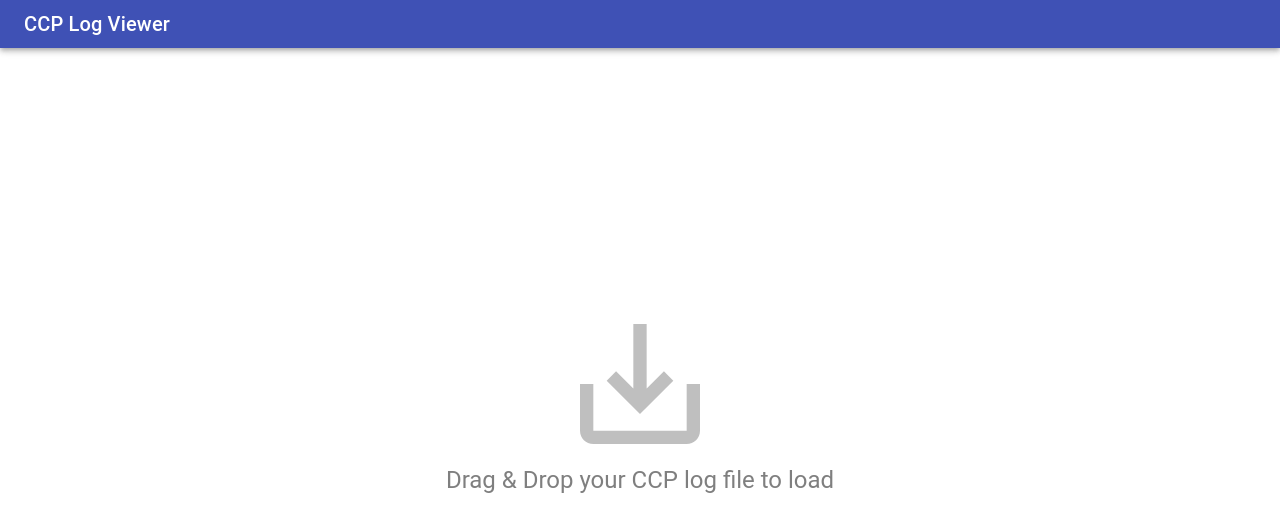
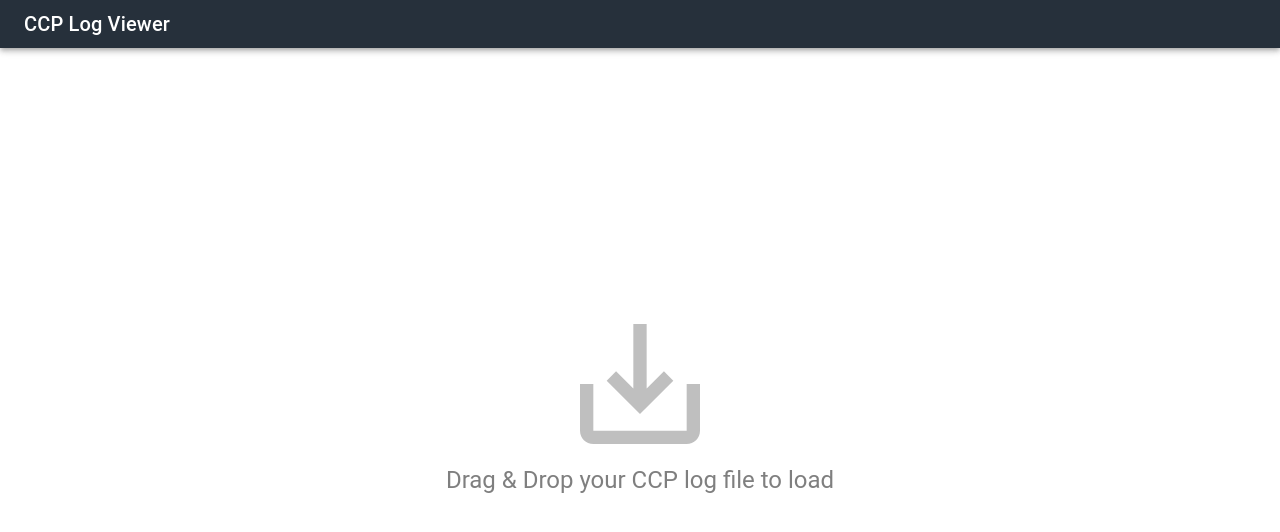
Before and after one commit to griffisc306/AFS-CCP, a React (Create React App) app: page / in a window 1280 px wide. Shown: the top 532 px of the page. Built offline with nearby package versions, Linux system fonts and the light colour scheme.

Commit message:
changed background colors

```diff
--- a/src/App.js
+++ b/src/App.js
@@ -23,14 +23,15 @@ import LogView from './LogView'
 const styles = (theme) => ({
   root: {
     flexGrow: 1,
+    backgroundColor: "#f5f5f5",
+  },
+  appbar: {
+    backgroundColor: "#26303b",
   },
   content: {
     zIndex: 2,
     paddingTop: theme.spacing(2),
     paddingBottom: theme.spacing(2),
-  },
-  dropping: {
-    background: 'rgba(255,0,0,0.5)',
   },
 })
 
@@ -112,7 +113,7 @@ class App extends React.Component {
           accept="text/plain">
             {({getRootProps, isDragActive}) => (
               <div {...getRootProps()}>
-                <AppBar position="static">
+                <AppBar position="static" className={classes.appbar}>
                   <Toolbar variant="dense">
                     <Typography variant="h6" color="inherit">
                       CCP Log Viewer
```
